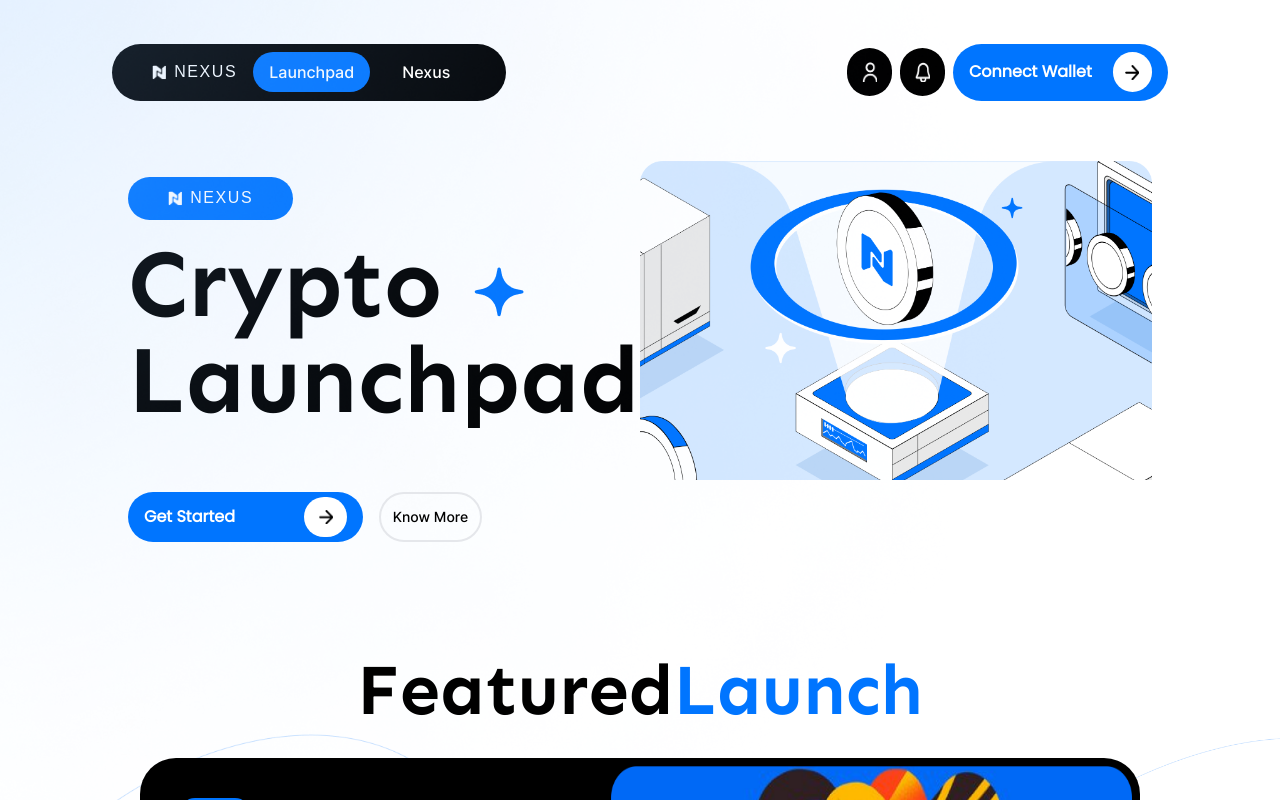
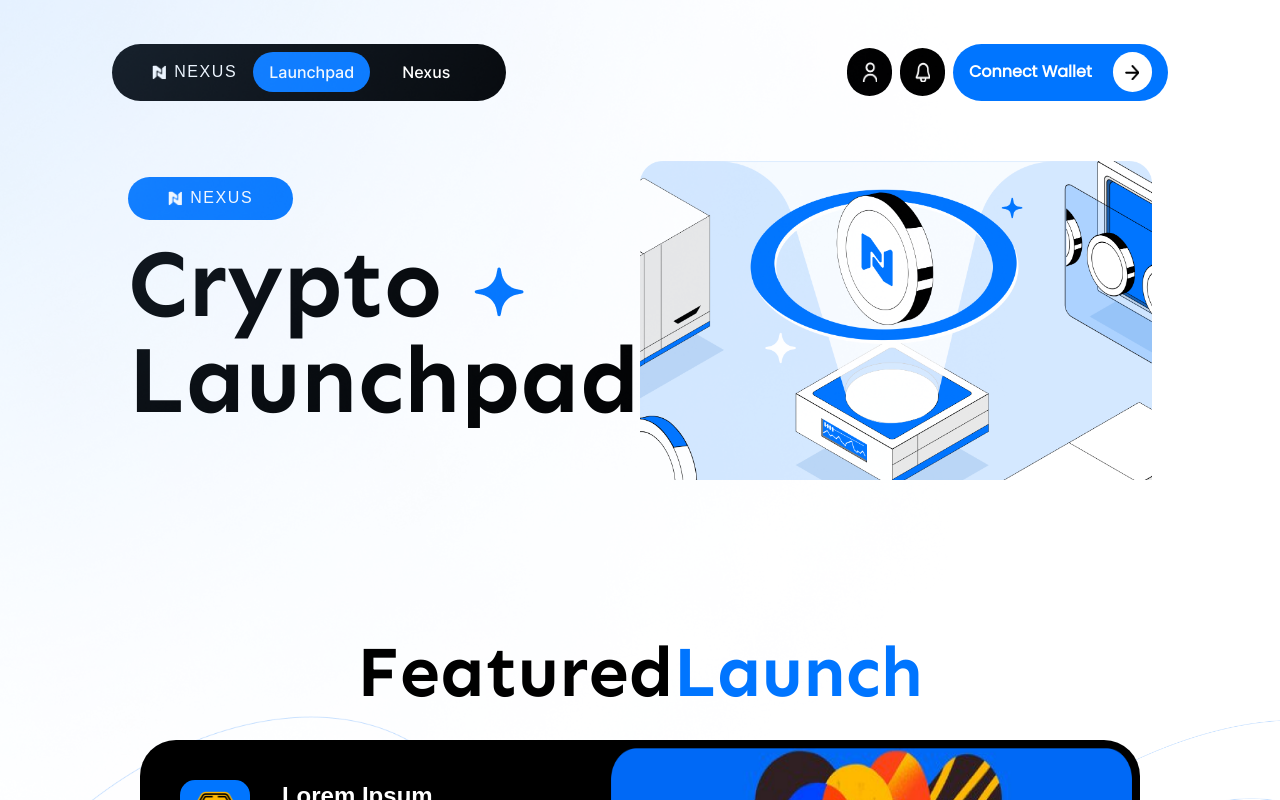
Before and after one commit to SagarPradhan613/vercelnexusdapp, a Next.js app: page / in a window 1280 px wide. Shown: the top 800 px of the page. Built offline with nearby package versions, Linux system fonts and the light colour scheme; a web font is replaced by a local one.

Commit message:
start changes on launchpad

```diff
--- a/app/components/Landing/index.tsx
+++ b/app/components/Landing/index.tsx
@@ -16,10 +16,10 @@ import DISCROD_ICON from '@/assets/discord_icon.png'
 
 export const Landing: React.FC = () => {
     return (
-        <div className='flex items-center justify-center w-full'>
-            <section className='p-4  w-full max-w-[1680px]'>
+        <div className='flex items-center  w-full'>
+            <section className='p-4  w-full '>
 
-                <div className='flex flex-col lg:flex-row w-full px-4 lg:px-28 justify-center'>
+                <div className='flex flex-col lg:flex-row w-full px-4 lg:px-28 justify-between'>
 
                     <div className='flex flex-col w-full items-start'>
 
@@ -38,7 +38,7 @@ export const Landing: React.FC = () => {
                         </h1>
 
                         <div className='hidden lg:flex items-start space-x-4 my-16'>
-                            <div style={{
+                            {/* <div style={{
                                 backgroundColor: BLUE,
                             }} className='w-full h-[50px] z-10 hover:scale-[1.009] cursor-pointer rounded-[36px] px-4 text-white flex items-center justify-center'>
                                 <h1 className={`${Poppins.className} w-full text-base font-semibold`}>Get Started</h1>
@@ -51,6 +51,18 @@ export const Landing: React.FC = () => {
                                 <h1 className={`${Inter.className} text-sm font-medium`}>
                                     Know More
                                 </h1>
+                            </div> */}
+                            <div className='p-4'>
+                                <div>
+
+                                </div>
+                                <div>
+
+                                </div>
+                            </div>
+
+                            <div>
+
                             </div>
 
                         </div>
--- a/app/globals.css
+++ b/app/globals.css
@@ -6,7 +6,7 @@
   margin: 0;
   padding: 0;
   box-sizing: border-box;
-  overflow-x: hidden;
+  /* overflow-x: hidden; */
 }
 
 .featured_ellipse_right {
--- a/app/page.tsx
+++ b/app/page.tsx
@@ -12,9 +12,7 @@ import Image from 'next/image'
 export default function Home() {
   return (
     <AnimatePresence mode="wait">
-
       <Image src={ELLIPSE_TOP_LEFT} alt="Ellipse Top Left" className='absolute -top-36 -left-36' />
-
       <Landing />
       <Featured />
       <Upcoming />
```
Also changed, not shown: 1 other file (tests, documents, lock files or other folders).
